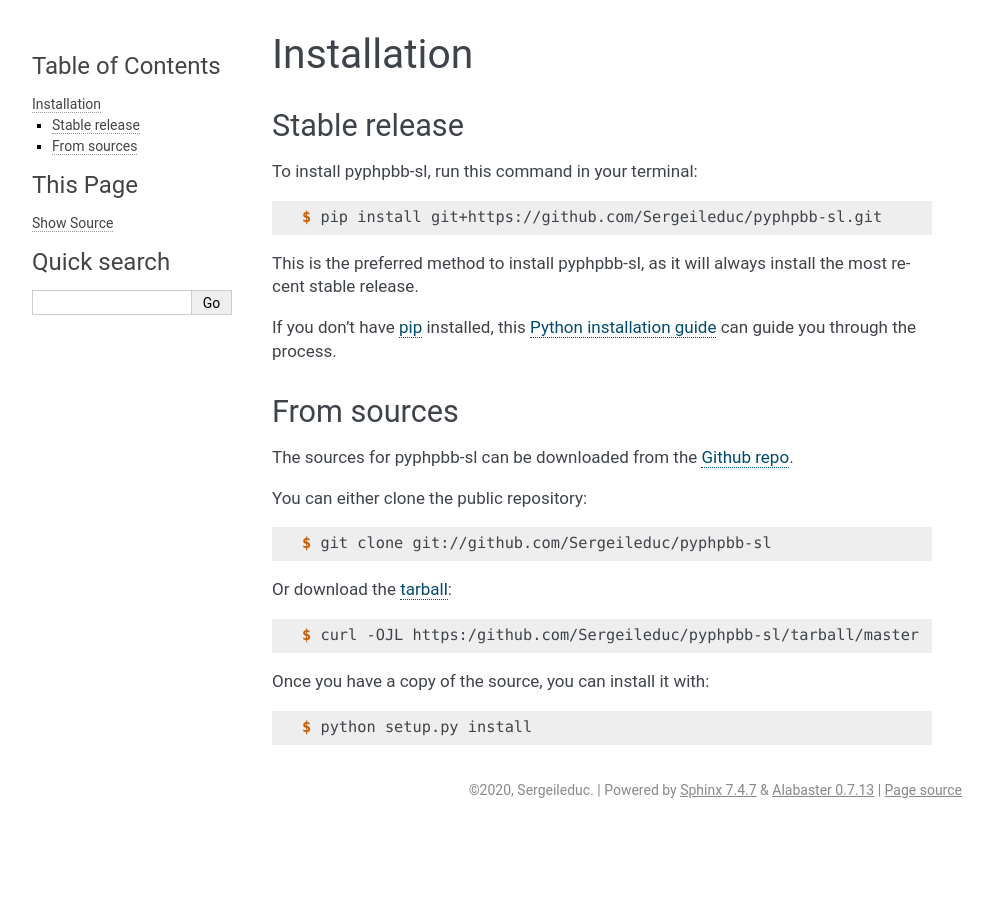
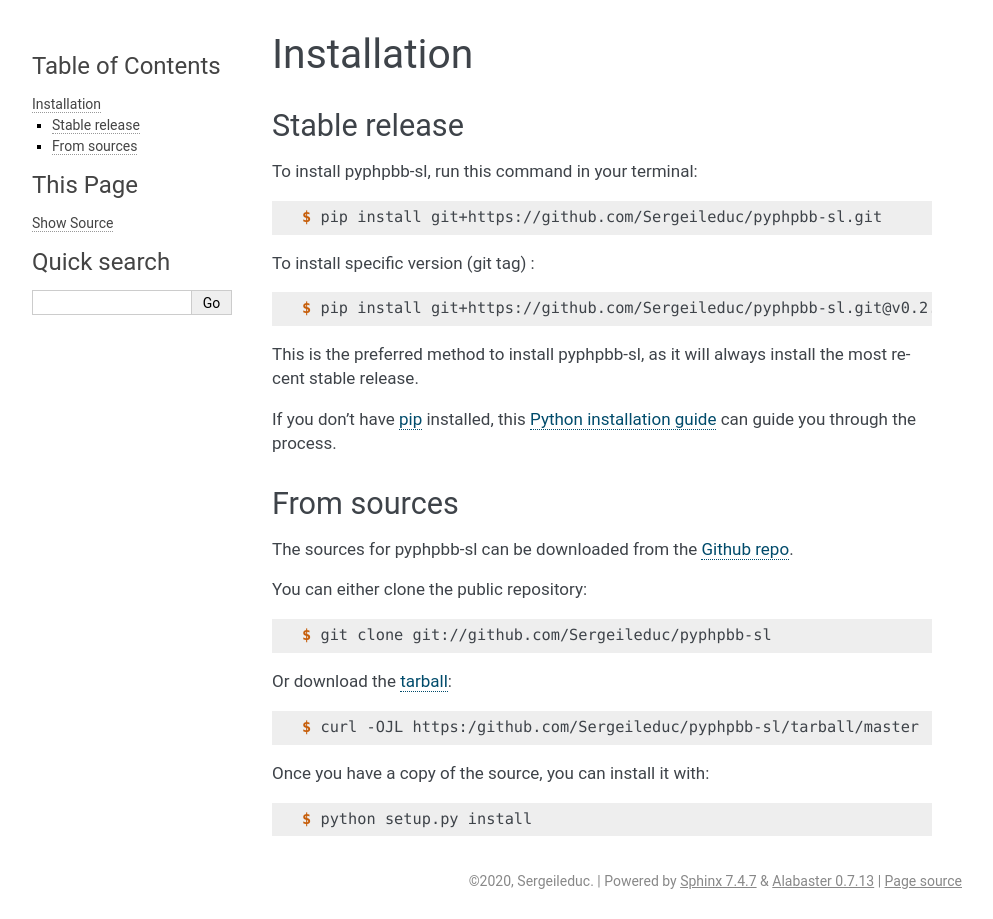
Before and after one commit to Sergeileduc/pyphpbb-sl, a Sphinx documentation site: the page built from docs/installation.rst, in a window 1280 px wide. Shown: the whole page, without its empty margins (148-1141 px from the left). Built offline with Sphinx 7.4.7, drawn with Linux system fonts in a browser that asks for light colours.

```diff
--- a/docs/installation.rst
+++ b/docs/installation.rst
@@ -13,6 +13,12 @@ To install pyphpbb-sl, run this command in your terminal:
 .. code-block:: console
 
     $ pip install git+https://github.com/Sergeileduc/pyphpbb-sl.git
+
+To install specific version (git tag) :
+
+.. code-block:: console
+
+    $ pip install git+https://github.com/Sergeileduc/pyphpbb-sl.git@v0.2.1
 
 This is the preferred method to install pyphpbb-sl, as it will always install the most recent stable release.
 
```
Also changed, not shown: README.md (+7 -1 lines), docs/usage.md (+6 -0 lines), 1 other file.
